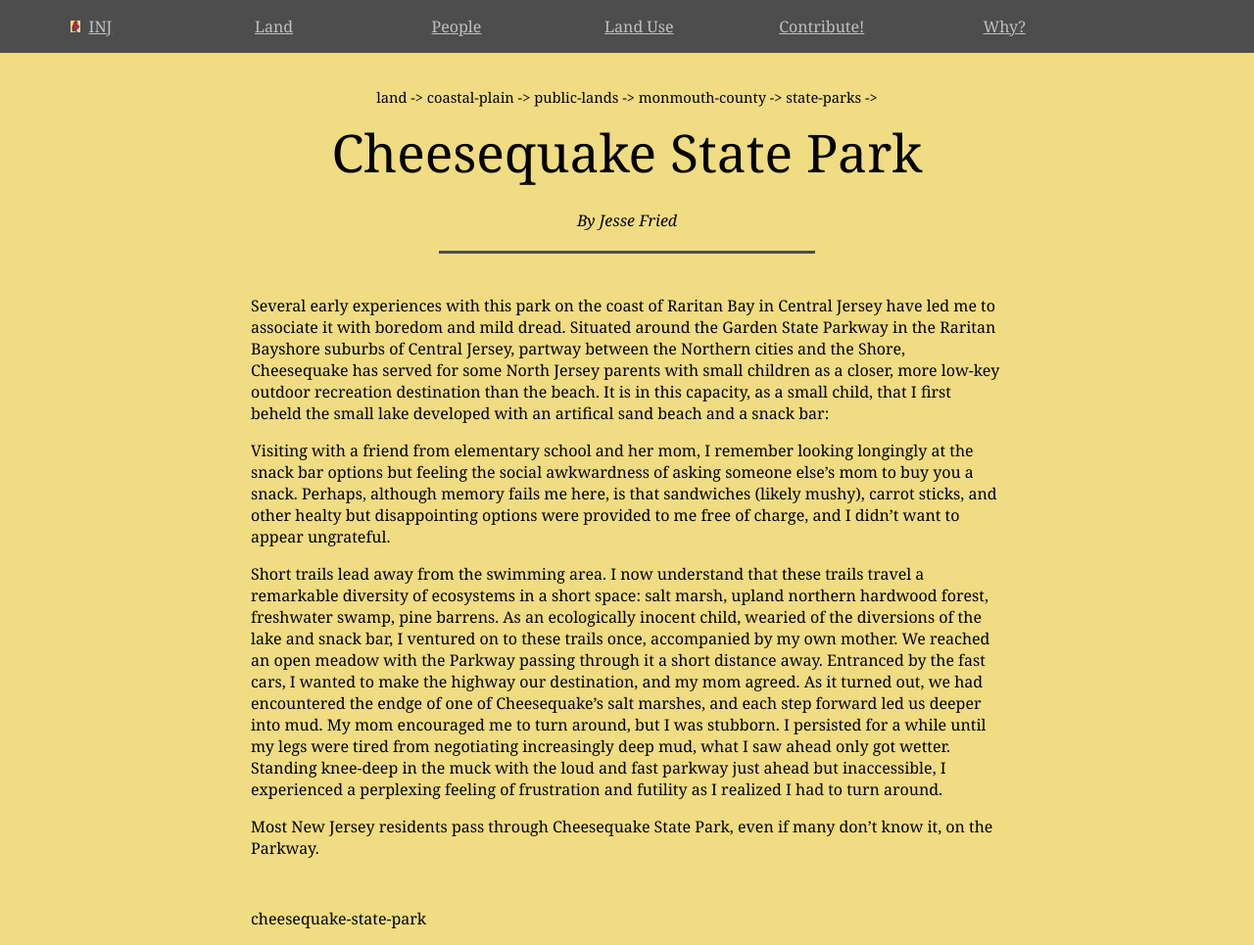
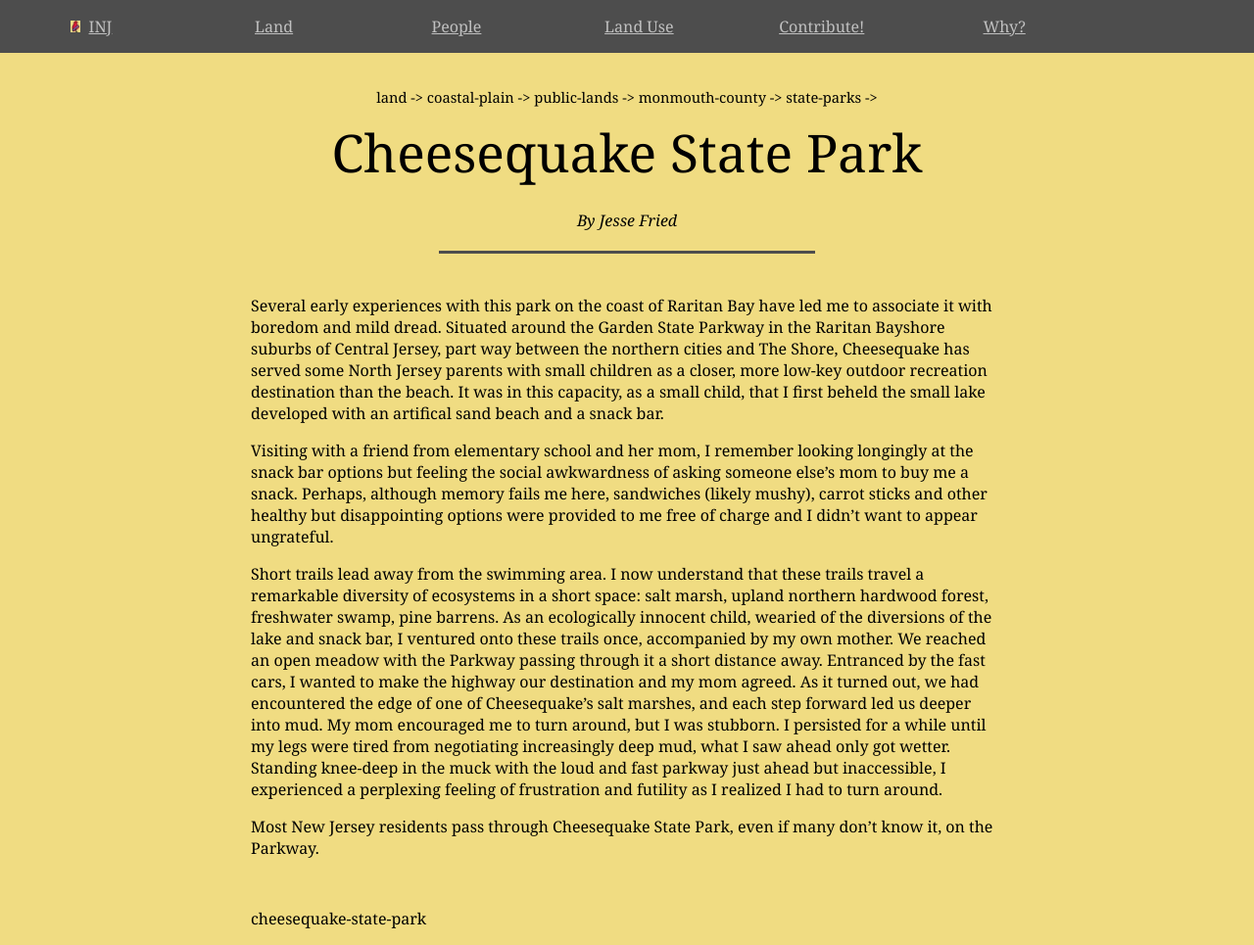
Before and after one commit to jonfried/oakafee.github.io, a Jekyll site: the page built from _posts/2016-09-13-cheesequake-state-park.md, in a window 1280 px wide. Shown: the whole page at 98% size. Built offline with Jekyll 4.4.1, drawn with Linux system fonts in a browser that asks for light colours.

Commit message:
10/14/16 - Cheesequake
one of my favorite pages

```diff
--- a/_posts/2016-09-13-cheesequake-state-park.md
+++ b/_posts/2016-09-13-cheesequake-state-park.md
@@ -11,10 +11,10 @@ categories:
 category-name: cheesequake-state-park
 ---
 
-Several early experiences with this park on the coast of Raritan Bay in Central Jersey have led me to associate it with boredom and mild dread. Situated around the Garden State Parkway in the Raritan Bayshore suburbs of Central Jersey, partway between the Northern cities and the Shore, Cheesequake has served for some North Jersey parents with small children as a closer, more low-key outdoor recreation destination than the beach. It is in this capacity, as a small child, that I first beheld the small lake developed with an artifical sand beach and a snack bar:
+Several early experiences with this park on the coast of Raritan Bay have led me to associate it with boredom and mild dread. Situated around the Garden State Parkway in the Raritan Bayshore suburbs of Central Jersey, part way between the northern cities and The Shore, Cheesequake has served some North Jersey parents with small children as a closer, more low-key outdoor recreation destination than the beach. It was in this capacity, as a small child, that I first beheld the small lake developed with an artifical sand beach and a snack bar.
 
-Visiting with a friend from elementary school and her mom, I remember looking longingly at the snack bar options but feeling the social awkwardness of asking someone else's mom to buy you a snack. Perhaps, although memory fails me here, is that sandwiches (likely mushy), carrot sticks, and other healty but disappointing options were provided to me free of charge, and I didn't want to appear ungrateful.
+Visiting with a friend from elementary school and her mom, I remember looking longingly at the snack bar options but feeling the social awkwardness of asking someone else's mom to buy me a snack. Perhaps, although memory fails me here, sandwiches (likely mushy), carrot sticks and other healthy but disappointing options were provided to me free of charge and I didn't want to appear ungrateful.
 
-Short trails lead away from the swimming area. I now understand that these trails travel a remarkable diversity of ecosystems in a short space: salt marsh, upland northern hardwood forest, freshwater swamp, pine barrens. As an ecologically inocent child, wearied of the diversions of the lake and snack bar, I ventured on to these trails once, accompanied by my own mother. We reached an open meadow with the Parkway passing through it a short distance away. Entranced by the fast cars, I wanted to make the highway our destination, and my mom agreed. As it turned out, we had encountered the endge of one of Cheesequake's salt marshes, and each step forward led us deeper into mud. My mom encouraged me to turn around, but I was stubborn. I persisted for a while until my legs were tired from negotiating increasingly deep mud, what I saw ahead only got wetter. Standing knee-deep in the muck with the loud and fast parkway just ahead but inaccessible, I experienced a perplexing feeling of frustration and futility as I realized I had to turn around.
+Short trails lead away from the swimming area. I now understand that these trails travel a remarkable diversity of ecosystems in a short space: salt marsh, upland northern hardwood forest, freshwater swamp, pine barrens. As an ecologically innocent child, wearied of the diversions of the lake and snack bar, I ventured onto these trails once, accompanied by my own mother. We reached an open meadow with the Parkway passing through it a short distance away. Entranced by the fast cars, I wanted to make the highway our destination and my mom agreed. As it turned out, we had encountered the edge of one of Cheesequake's salt marshes, and each step forward led us deeper into mud. My mom encouraged me to turn around, but I was stubborn. I persisted for a while until my legs were tired from negotiating increasingly deep mud, what I saw ahead only got wetter. Standing knee-deep in the muck with the loud and fast parkway just ahead but inaccessible, I experienced a perplexing feeling of frustration and futility as I realized I had to turn around.
 
 Most New Jersey residents pass through Cheesequake State Park, even if many don't know it, on the Parkway.
```
